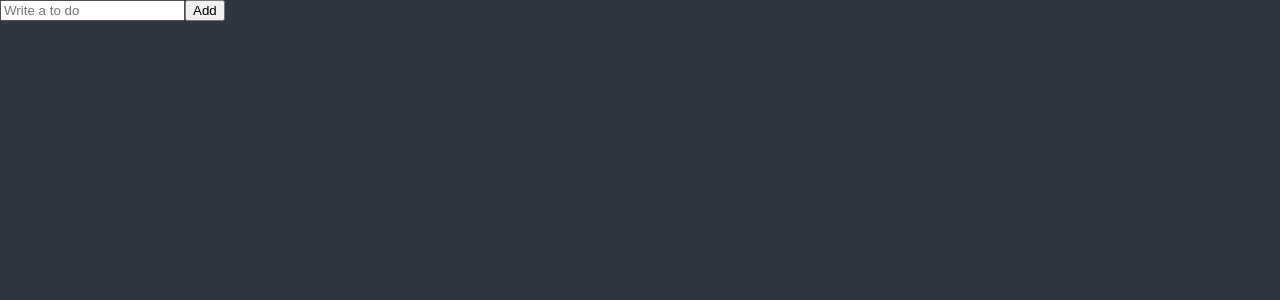
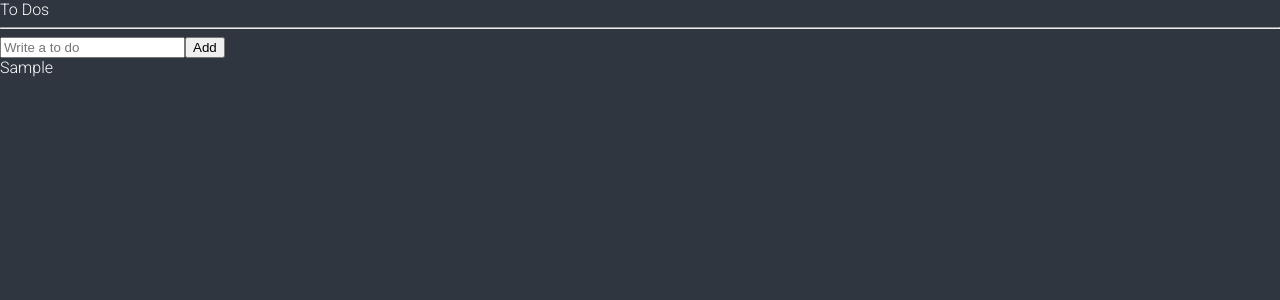
Before and after one commit to moztiq/react-masterclass-trello, a React (Create React App) app: page / in a window 1280 px wide. Both pictures are taken after typing "Sample" into the empty fields and a click on the button "Add". Shown: the top 300 px of the page. Built offline with nearby package versions, Linux system fonts and the light colour scheme.

Commit message:
add todo

```diff
--- a/src/App.tsx
+++ b/src/App.tsx
@@ -1,5 +1,5 @@
 import { createGlobalStyle } from 'styled-components';
-import ToDoList from './ToDoList';
+import ToDoList from './components/ToDoList';
 
 const GlobalStyle = createGlobalStyle`
   @import url('https://fonts.googleapis.com/css2?family=Roboto:wght@300;400&display=swap');
--- a/src/ToDoList.tsx
+++ /dev/null
@@ -1,29 +0,0 @@
-import { FormEvent, useState } from 'react';
-import { useForm } from 'react-hook-form';
-
-interface IForm {
-  toDo: string;
-}
-
-function ToDoList() {
-  const { register, handleSubmit, setValue } = useForm<IForm>();
-
-  const handleValid = (data: IForm) => {
-    console.log('todo', data.toDo);
-    setValue('toDo', '');
-  };
-
-  return (
-    <div>
-      <form onSubmit={handleSubmit(handleValid)}>
-        <input
-          {...register('toDo', { required: 'Please write a to do' })}
-          placeholder="Write a to do"
-        />
-        <button>Add</button>
-      </form>
-    </div>
-  );
-}
-
-export default ToDoList;
--- /dev/null
+++ b/src/components/ToDoList.tsx
@@ -0,0 +1,52 @@
+import { useForm } from 'react-hook-form';
+import { atom, useRecoilState } from 'recoil';
+
+interface IForm {
+  toDo: string;
+}
+
+interface IToDo {
+  text: string;
+  id: number;
+  category: 'TO_DO' | 'DOING' | 'DONE';
+}
+
+const toDoState = atom<IToDo[]>({
+  key: 'toDo',
+  default: [],
+});
+
+function ToDoList() {
+  const [toDos, setToDos] = useRecoilState(toDoState);
+
+  const { register, handleSubmit, setValue } = useForm<IForm>();
+
+  const handleValid = ({ toDo }: IForm) => {
+    setToDos((oldToDos) => [
+      { text: toDo, id: Date.now(), category: 'TO_DO' },
+      ...oldToDos,
+    ]);
+    setValue('toDo', '');
+  };
+
+  return (
+    <div>
+      <h1>To Dos</h1>
+      <hr />
+      <form onSubmit={handleSubmit(handleValid)}>
+        <input
+          {...register('toDo', { required: 'Please write a to do' })}
+          placeholder="Write a to do"
+        />
+        <button>Add</button>
+      </form>
+      <ul>
+        {toDos.map((toDo) => (
+          <li key={toDo.id}>{toDo.text}</li>
+        ))}
+      </ul>
+    </div>
+  );
+}
+
+export default ToDoList;
```
